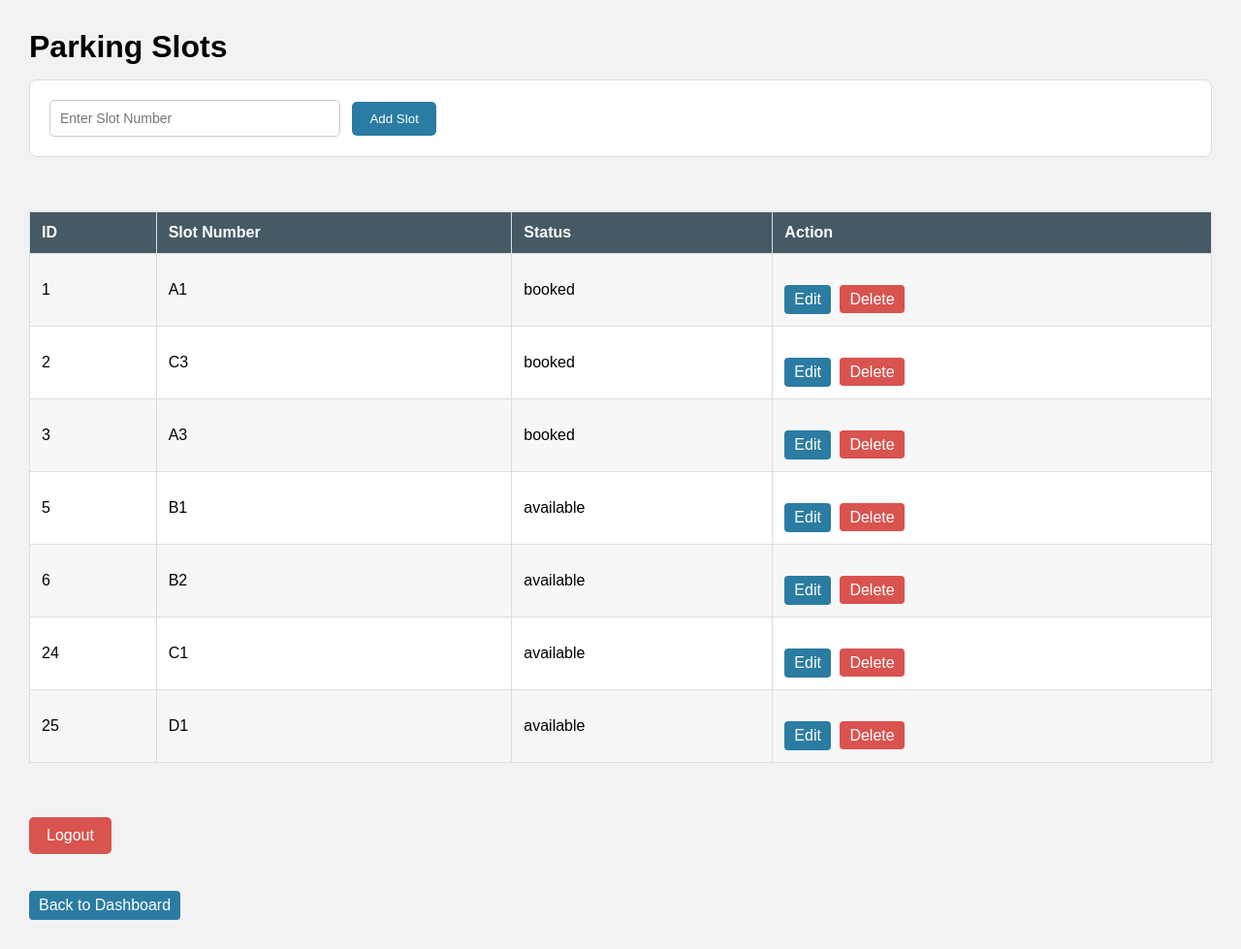
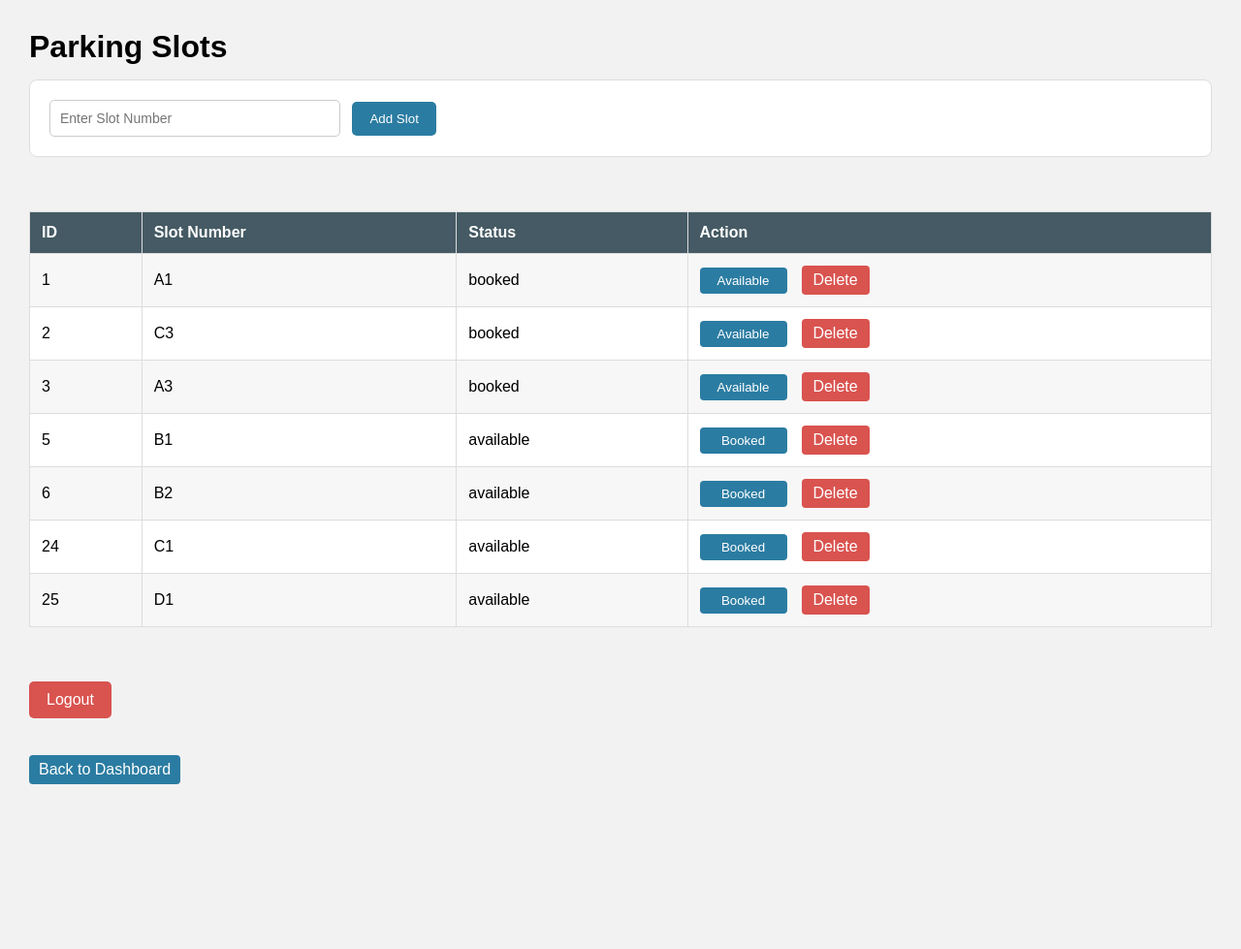
Before and after one commit to shahrinriad86-SNJ/AIUB-Parking-System, a PHP site: page /views/admin/slots.php in a window 1280 px wide. Shown: the whole page at 97% size. After the commit the page ends 809 px from the top, so only its background shows below. Run offline with PHP 8.4, Linux system fonts and the light colour scheme; the visitor is signed in with stand-in values (Sample User, id 1); data comes from the database, SQL or seed files in the repository.

Commit message:
Fix parking slots action layout

```diff
--- a/views/admin/admin.css
+++ b/views/admin/admin.css
@@ -116,23 +117,14 @@ body {
     margin: 0 0 15px 0;
 }
 
-.back-btn {
-    display: inline-block;
-    margin-top: 20px;
-    margin-bottom: 20px;
-    padding: 8px 12px;
-    background: #455a64;
-    color: white;
-    text-decoration: none;
-    border-radius: 4px;
-}
-
-.back-btn:hover {
-    background: #37474f;
+.users-container h2 {
+    margin-top: 25px;
+    margin-bottom: 15px;
 }
 
 .users-container table {
     width: 100%;
+    margin-top: 20px;
     border-collapse: collapse;
     background: white;
 }
@@ -153,39 +145,12 @@ body {
     background: #f7f7f7;
 }
 
-.delete-btn {
-    color: white;
-    background: #d9534f;
-    padding: 6px 10px;
-    text-decoration: none;
-    border-radius: 4px;
+.users-container td {
+    vertical-align: middle;
 }
 
-.delete-btn:hover {
-    background: #c9302c;
-}
-
-.logout-link {
-    display: inline-block;
-    margin-top: 20px;
-    padding: 10px 18px;
-    background: #d9534f;
-    color: white;
-    text-decoration: none;
-    border-radius: 5px;
-}
-
-.logout-link:hover {
-    background: #c9302c;
-}
-
-
-
-/* Parking Slots */
-
-.users-container h2 {
-    margin-top: 25px;
-    margin-bottom: 15px;
+.users-container td:nth-child(3) {
+    font-weight: bold;
 }
 
 .users-container form {
@@ -218,21 +183,35 @@ body {
     background: #185371;
 }
 
-.users-container table {
-    margin-top: 20px;
+.delete-btn {
+    display: inline-block;
+    width: 70px;
+    padding: 6px 10px;
+    margin: 0;
+    text-align: center;
+    color: white;
+    background: #d9534f;
+    text-decoration: none;
+    border-radius: 4px;
 }
 
-.users-container table th {
+.delete-btn:hover {
+    background: #c9302c;
+}
+
+.back-btn {
+    display: inline-block;
+    padding: 8px 12px;
+    margin-top: 20px;
+    margin-bottom: 20px;
     background: #455a64;
     color: white;
+    text-decoration: none;
+    border-radius: 4px;
 }
 
-.users-container table td {
-    vertical-align: middle;
-}
-
-.users-container table td:nth-child(3) {
-    font-weight: bold;
+.back-btn:hover {
+    background: #37474f;
 }
 
 .users-container .back-btn {
@@ -260,7 +256,7 @@ body {
     margin-bottom: 15px;
 }
 
-.slots-container form {
+.slot-add-form {
     background: white;
     padding: 20px;
     border: 1px solid #ddd;
@@ -276,7 +272,7 @@ body {
     font-size: 14px;
 }
 
-.slots-container form button {
+.slot-add-form button {
     padding: 10px 18px;
     margin-left: 8px;
     border: none;
@@ -312,6 +308,49 @@ body {
     background: #f7f7f7;
 }
 
+.slots-container td {
+    vertical-align: middle;
+}
+
+.action-buttons {
+    display: flex;
+    align-items: center;
+    gap: 15px;
+    white-space: nowrap;
+}
+
+.action-buttons form {
+    width: 90px;
+    margin: 0;
+    padding: 0;
+    background: none;
+    border: none;
+}
+
+.action-buttons form button {
+    display: block;
+    width: 90px;
+    padding: 6px 10px;
+    margin: 0;
+    border: none;
+    background: #2b7ca2;
+    color: white;
+    border-radius: 4px;
+    cursor: pointer;
+}
+
+.action-buttons form button:hover {
+    background: #185371;
+}
+
+.action-buttons .delete-btn {
+    display: block;
+    width: 70px;
+    padding: 6px 10px;
+    margin: 0;
+    text-align: center;
+}
+
 .slots-container .back-btn {
     display: inline-block;
     padding: 6px 10px;
--- a/views/admin/slots.php
+++ b/views/admin/slots.php
@@ -32,12 +32,30 @@ if (isset($_POST["update"]))
 {
     $id = $_POST["id"];
     $slot_number = $_POST["slot_number"];
+    $status = $_POST["status"];
 
-    $sql = "UPDATE parking_slots SET slot_number=? WHERE id=?";
+    $sql = "UPDATE parking_slots SET slot_number=?, status=? WHERE id=?";
 
     $stmt = mysqli_prepare($conn, $sql);
 
-    mysqli_stmt_bind_param($stmt, "si", $slot_number, $id);
+    mysqli_stmt_bind_param($stmt, "ssi", $slot_number, $status, $id);
+
+    mysqli_stmt_execute($stmt);
+
+    header("Location: slots.php");
+    exit();
+}
+
+if (isset($_POST["change_status"]))
+{
+    $id = $_POST["id"];
+    $status = $_POST["status"];
+
+    $sql = "UPDATE parking_slots SET status=? WHERE id=?";
+
+    $stmt = mysqli_prepare($conn, $sql);
+
+    mysqli_stmt_bind_param($stmt, "si", $status, $id);
 
     mysqli_stmt_execute($stmt);
 
@@ -100,7 +118,6 @@ $result = mysqli_query($conn, $sql);
 
 <body>
 
-
 <div class="slots-container">
 
     <h1>Parking Slots</h1>
@@ -114,16 +131,23 @@ $result = mysqli_query($conn, $sql);
 
     <h2>Edit Parking Slot</h2>
 
-    <form action="slots.php" method="POST">
+    <form action="slots.php" method="POST" class="slot-add-form">
 
-        <input type="hidden" name="id" value="<?php echo $edit_slot["id"]; ?>">
+        <input
+            type="hidden"
+            name="id"
+            value="<?php echo $edit_slot["id"]; ?>" >
 
         <input
             type="text"
             name="slot_number"
             value="<?php echo $edit_slot["slot_number"]; ?>"
-            required
-        >
+            required >
+
+        <input
+            type="hidden"
+            name="status"
+            value="<?php echo $edit_slot["status"]; ?>" >
 
         <button type="submit" name="update">
             Update Slot
@@ -143,15 +167,13 @@ $result = mysqli_query($conn, $sql);
 
     ?>
 
-
-    <form action="slots.php" method="POST">
+    <form action="slots.php" method="POST" class="slot-add-form">
 
         <input
             type="text"
             name="slot_number"
             placeholder="Enter Slot Number"
-            required
-        >
+            required >
 
         <button type="submit" name="add">
             Add Slot
@@ -195,19 +217,35 @@ $result = mysqli_query($conn, $sql);
 
             <td>
 
-                <a
-                    href="slots.php?edit=<?php echo $slot["id"]; ?>"
-                    class="back-btn"
-                >
-                    Edit
-                </a>
+                <div class="action-buttons">
 
-                <a
-                    href="slots.php?delete=<?php echo $slot["id"]; ?>"
-                    class="delete-btn"
-                >
-                    Delete
-                </a>
+                    <form action="slots.php" method="POST">
+
+                        <input
+                            type="hidden"
+                            name="id"
+                            value="<?php echo $slot["id"]; ?>" >
+
+                        <input
+                            type="hidden"
+                            name="status"
+                            value="<?php echo $slot["status"] == "available" ? "booked" : "available"; ?>" >
+
+                        <button
+                            type="submit"
+                            name="change_status" >
+                            <?php echo $slot["status"] == "available" ? "Booked" : "Available"; ?>
+                        </button>
+
+                    </form>
+
+                    <a
+                        href="slots.php?delete=<?php echo $slot["id"]; ?>"
+                        class="delete-btn" >
+                        Delete
+                    </a>
+
+                </div>
 
             </td>
 
@@ -225,8 +263,7 @@ $result = mysqli_query($conn, $sql);
 
     <a
         href="../../controllers/logoutController.php"
-        class="logout-link"
-    >
+        class="logout-link" >
         Logout
     </a>
 
```
Also changed, not shown: other parts of views/admin/admin.css (+25 -31 lines).
